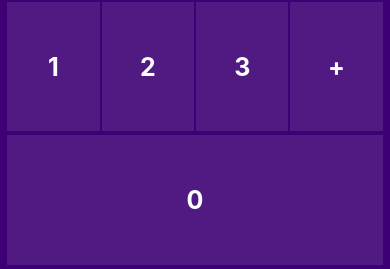
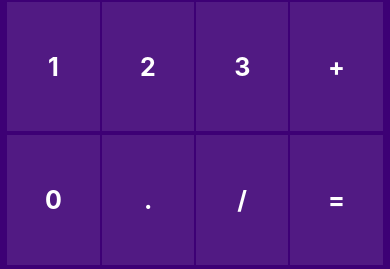
Before and after one commit to RafaelVtor/calculadora, a React Native app: screen / in a window 390 px wide. Shown: the part 572-841 px from the top of the page. Built offline with nearby package versions, Linux system fonts and the light colour scheme.

Commit message:
Iniciando a parte de cálculos

```diff
--- a/App.js
+++ b/App.js
@@ -1,53 +1,84 @@
-import React, {useState, } from 'react'
+import React, { useState } from 'react'
 import { StyleSheet, Text, View, TouchableOpacity } from 'react-native'
-import { isNumber } from 'util';
+import { isNumber } from 'util'
+import getValue from './getValue'
 
 export default function App () {
-  const botoes = [['LIMPAR', 'DEL'], [7, 8, 9, ' x '], [4, 5, 6, ' - '], [1, 2, 3, ' + '], [0]]
+  const botoes = [
+    [' LIMPAR ', ' DEL '],
+    [7, 8, 9, ' x '],
+    [4, 5, 6, ' - '],
+    [1, 2, 3, ' + '],
+    [0, ' . ', ' / ', ' = ']
+  ]
 
   const [display, setDisplay] = useState('0')
 
+  function handleOnPress (value) {
+    let num1 = 0
+    let num2 = 0
+    let array = []
+    if (isNumber(value)) {
+      array = display.concat(value).split(' ')
+    }
 
-//função para mapear os botões (não consegui chamar no return)
-  /*function renderButtons () {
-    let layout = botoes.map((buttonRows, index) => {
-      let rowItem = buttonRows.map((buttonItems, buttonIndex) => {
-        return <View key={'btn-' + buttonIndex} />
-      })
-      return (
-        <View style={styles.inputRow} key={'row-' + index}>
-          {rowItem}
-        </View>
-      )
+    if (array.length >= 1) {
+      array = array.slice(0)
+    }
+
+    array.map(valor => {
+      let teste = parseInt(valor)
+      if(isNumber(teste)){
+        console.log(teste + 'é um numeto')
+      }
+      let num1, num2 = 0;
+      num1 = teste
+      console.log(teste)
+      if (isNaN(teste)) {
+        let operador = valor
+        console.log(operador)
+        switch (operador) {
+          case '+':
+            console.log('soma')
+            break;
+          case '-':
+            console.log('subtração')
+            break;
+          case '*':
+            console.log('multiplicação')
+            break;
+          case '/':
+            console.log('divisão')
+            break;
+
+        }
+      }
+      console.log(valor)
     })
-    return layout
-  } */
 
-  //função que pega o valor dos botões e exibe no display
-  function handleOnPress(value){
+    switch (value) {
+      case 'LIMPAR':
+        this.setDisplay('0')
 
-     let num = 0
-     if(isNumber(value)){
-       console.log(isNumber(num))
-       num = display.concat(value).split(" ")
-      }
+        break
+      case '=':
+        // getValue(array)
+        console.log('teste')
 
-      console.log(num)
-      console.log(num.length)
-      if (num.length > 1) {
-        num = num.slice(0, 10)
-      }
+        break
+      default:
+        setDisplay(display.concat(value))
 
-      setDisplay(display.concat(value));
-
-
+        break
+    }
   }
-
   return (
     <>
       <View style={styles.container}>
         <View style={styles.resultadoContainer}>
-  <Text style={styles.resultadoTexto} placeholder="0">{display}</Text>
+          <Text style={styles.resultadoTexto} placeholder='0'>
+            {display}
+          </Text>
         </View>
 
         <View style={styles.botoesContainer}>
@@ -57,7 +88,7 @@ export default function App () {
                 <TouchableOpacity
                   style={styles.botoesNucleo}
                   key={'btn-' + buttonIndex}
-                  onPress={()=>handleOnPress(buttonItems)}
+                  onPress={() => handleOnPress(buttonItems)}
                 >
                   <Text style={styles.text}>{buttonItems}</Text>
                 </TouchableOpacity>
@@ -115,7 +146,7 @@ const styles = StyleSheet.create({
     flexDirection: 'row',
     justifyContent: 'space-between'
   },
-  text:{
+  text: {
     color: '#FFF',
     fontSize: 25,
     fontWeight: 'bold',
--- /dev/null
+++ b/getValue.js
@@ -0,0 +1,52 @@
+import React, { useState } from 'react'
+import { isNumber } from 'util'
+
+
+export default function getValue (value) {
+  console.log(value)
+
+  let result = 0
+
+  value.map(valor => {
+    let num = 0
+    let operador = null
+    let igual = null
+    let teste = parseInt(valor)
+
+    if (!isNaN(teste)) {
+      num = teste
+
+      console.log(num)
+    } else if (valor != '=') {
+      operador = valor
+    }else if(valor == '='){
+      igual = valor
+    }
+
+    switch (operador) {
+      case '+':
+        console.log('soma')
+        result += num
+        console.log(result)
+        break
+      case '-':
+        console.log('subtração')
+        break
+      case 'x':
+        console.log('multiplicação')
+        break
+      case '/':
+        console.log('divisão')
+
+        break
+      case 'LIMPAR':
+
+       break
+      }
+      if(igual == '='){
+        console.log(result)
+      }
+
+
+  })
+}
```
